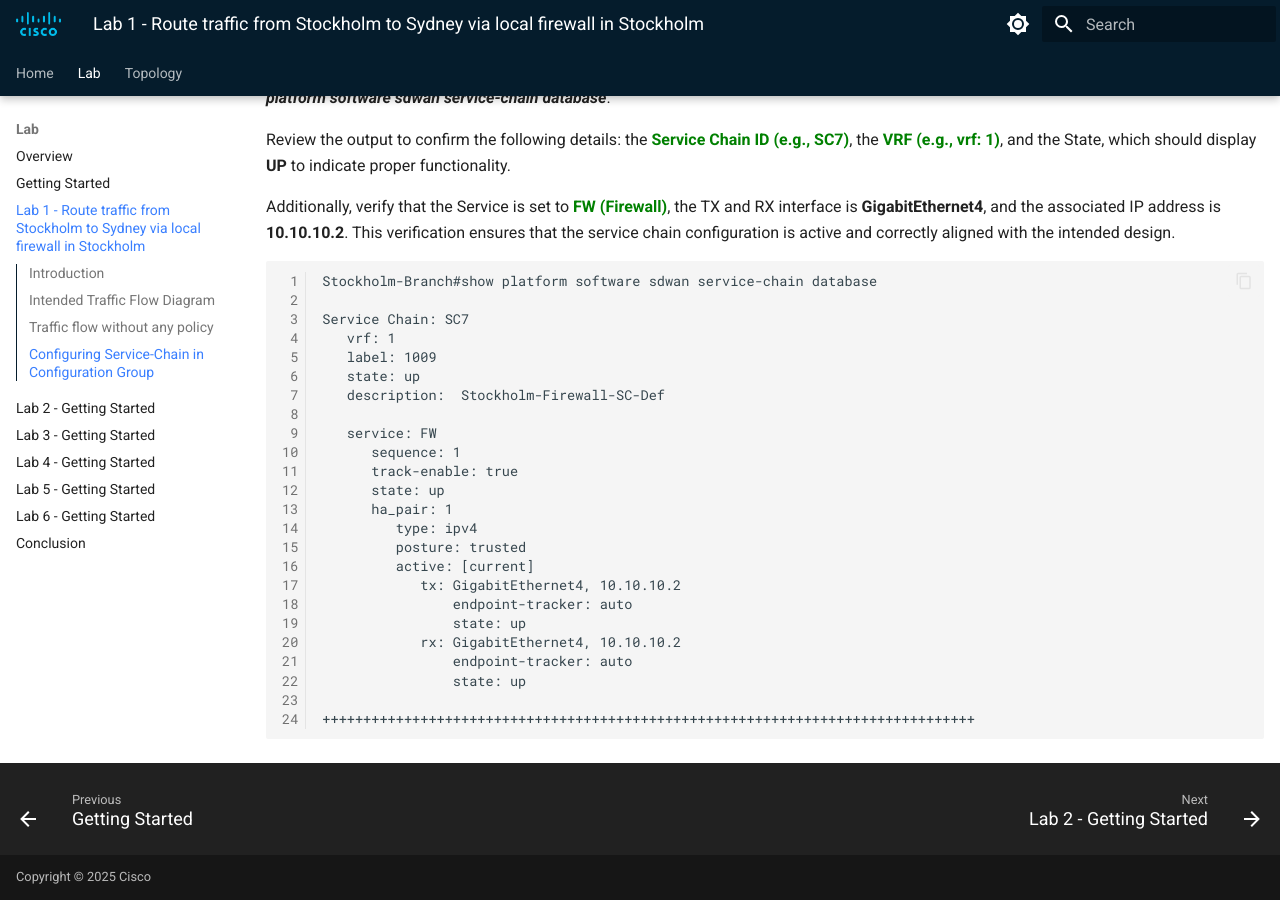
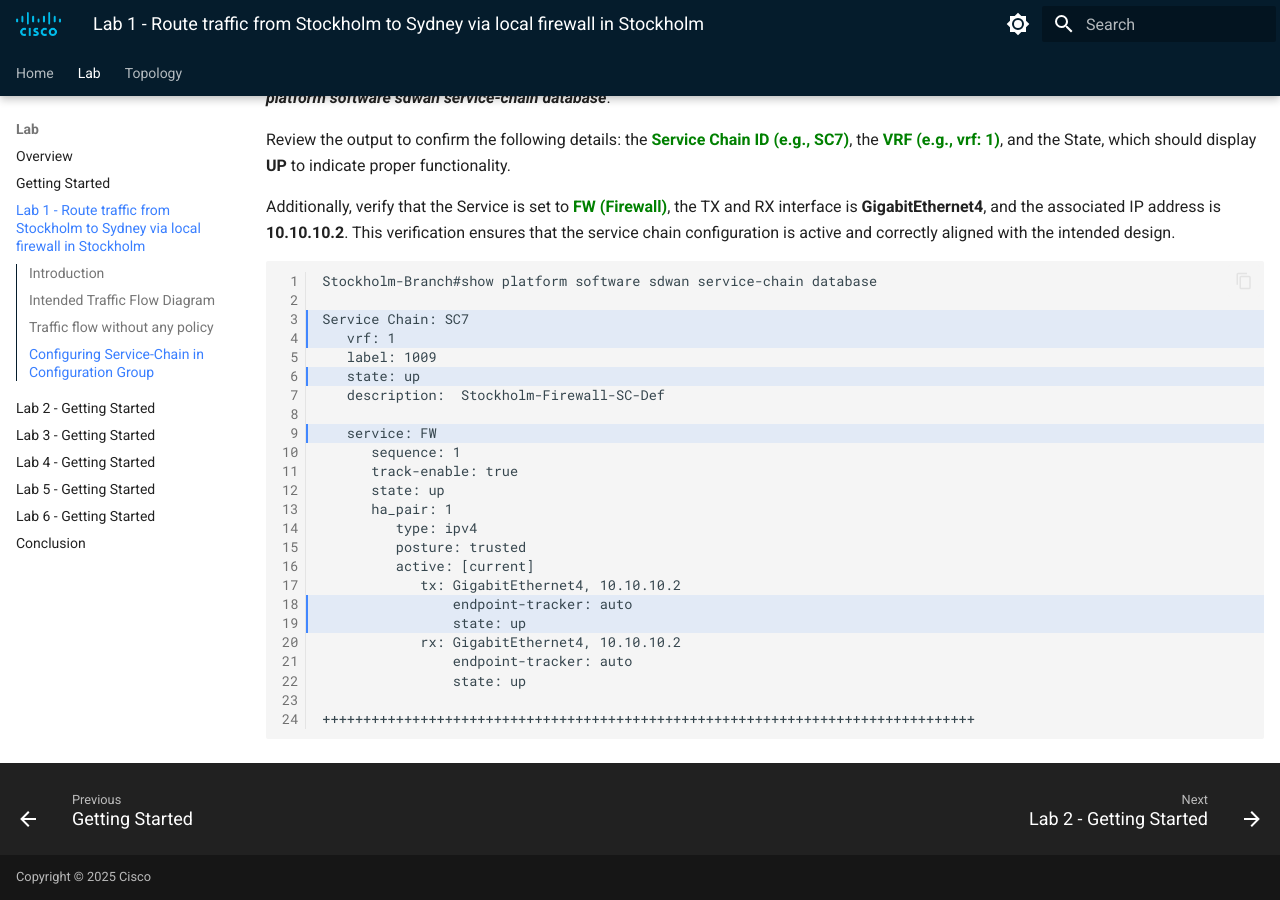
Before and after one commit to ciscodocs/ltrent-2008-clemea25, an MkDocs documentation site: the page built from docs/lab1_getting_started.md, in a window 1280 px wide and 900 px high, scrolled down 12175 px. Built offline with MkDocs 1.6.1 and Material for MkDocs 9.7.7, drawn with Linux system fonts in a browser that asks for light colours.

Commit message:
Scenario-1 guide

````diff
--- a/docs/lab1_getting_started.md
+++ b/docs/lab1_getting_started.md
@@ -146,7 +146,7 @@ Review the output to confirm the following details: the **<font color="green">Se
 
 Additionally, verify that the Service is set to **<font color="green">FW (Firewall)</font>**, the TX and RX interface is **GigabitEthernet4**, and the associated IP address is **10.10.10.2**. This verification ensures that the service chain configuration is active and correctly aligned with the intended design.
 
-```{.ios, .no-copy, linenums="1"}
+```{ .ios, .no-copy, linenums="1", hl_lines="3 4 6 9 18 19" }
 Stockholm-Branch#show platform software sdwan service-chain database
 
 Service Chain: SC7
````
